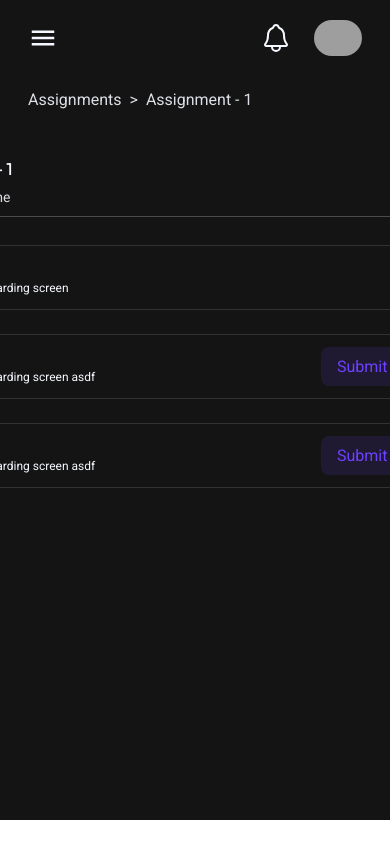
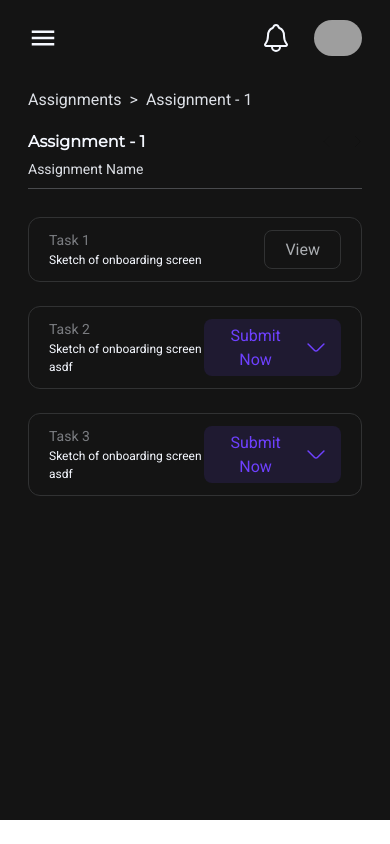
Before and after one commit to neon-lab-dev/EduBrainFrontEnd, a React (Create React App) app: page /dashboard/myAssignment/submit in a window 390 px wide. Built offline with nearby package versions, Linux system fonts and the light colour scheme; grey boxes are pictures that could not be loaded.

Commit message:
fix: update SubmitAssignment component layout responsiveness

```diff
--- a/src/pages/Dashboard/DashboardPages/Assignments/SubmitAssignment.tsx
+++ b/src/pages/Dashboard/DashboardPages/Assignments/SubmitAssignment.tsx
@@ -6,14 +6,14 @@ import DashboardLayout from '../../../../components/layouts/DashboardLayout'
 const SubmitAssignment = (): JSX.Element => {
   return (
     <DashboardLayout>
-      <main className="h-full w-full pb-32 pt-8 flex flex-col gap-12 min-h-[calc(100vh-100px)]">
+      <main className="h-full w-full pb-32 pt-8 flex flex-col gap-5 md:gap-12 min-h-[calc(100vh-100px)]">
         <div className="flex self-start items-center gap-2 text-neutral-90 dark:text-neutral-20">
           <span>Assignments</span>
           <span>&gt;</span>
           <span>Assignment - 1</span>
         </div>
-        <div className="flex flex-col items-center justify-center px-10">
-          <div className="w-[600px] ">
+        <div className="flex flex-col items-center justify-center">
+          <div className="w-full md:w-[600px] ">
             <div className="flex flex-col gap-2">
               <div className="flex justify-between items-center">
                 <h3 className="h3 dark:text-neutral-10">Assignment - 1</h3>
```
